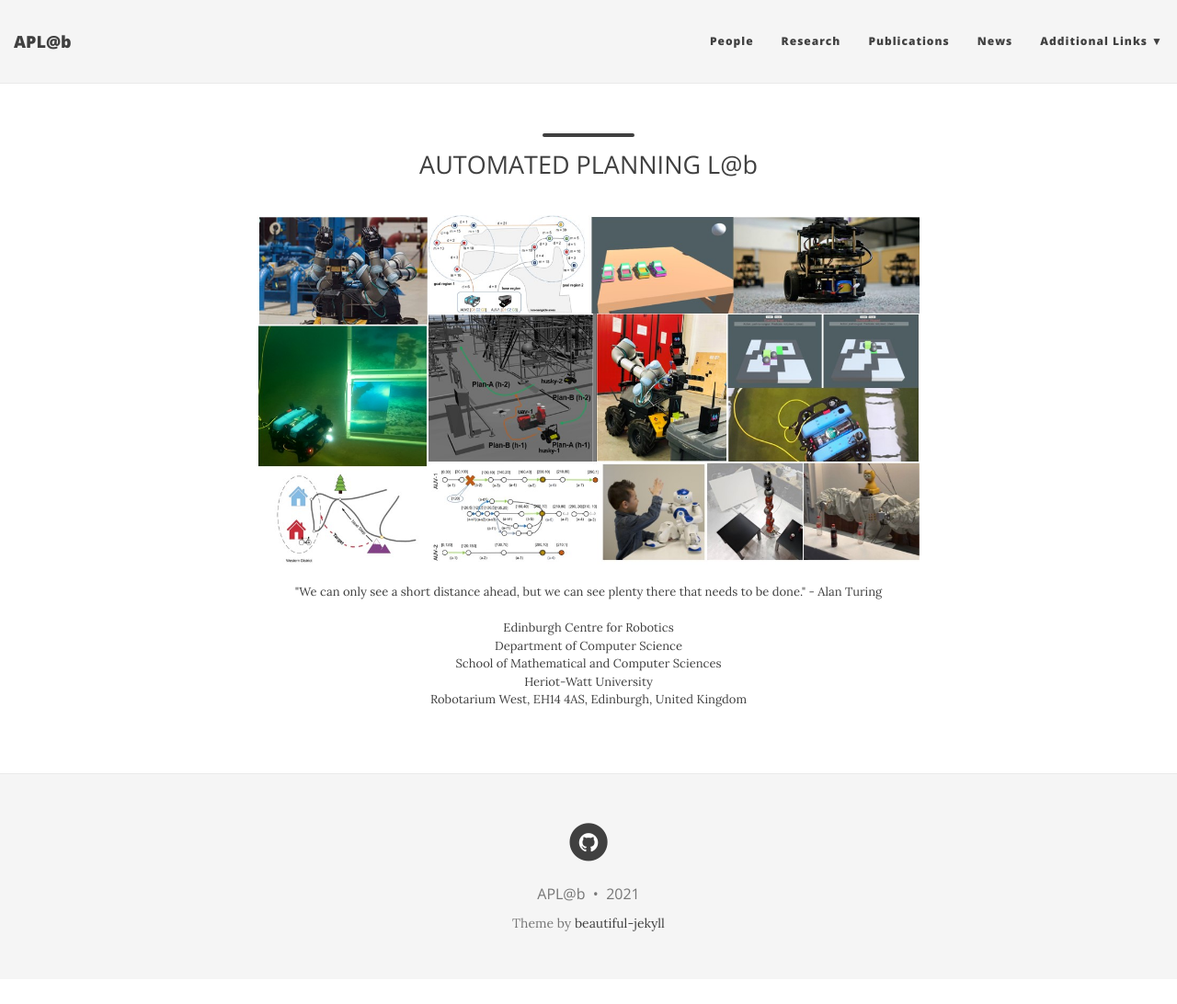
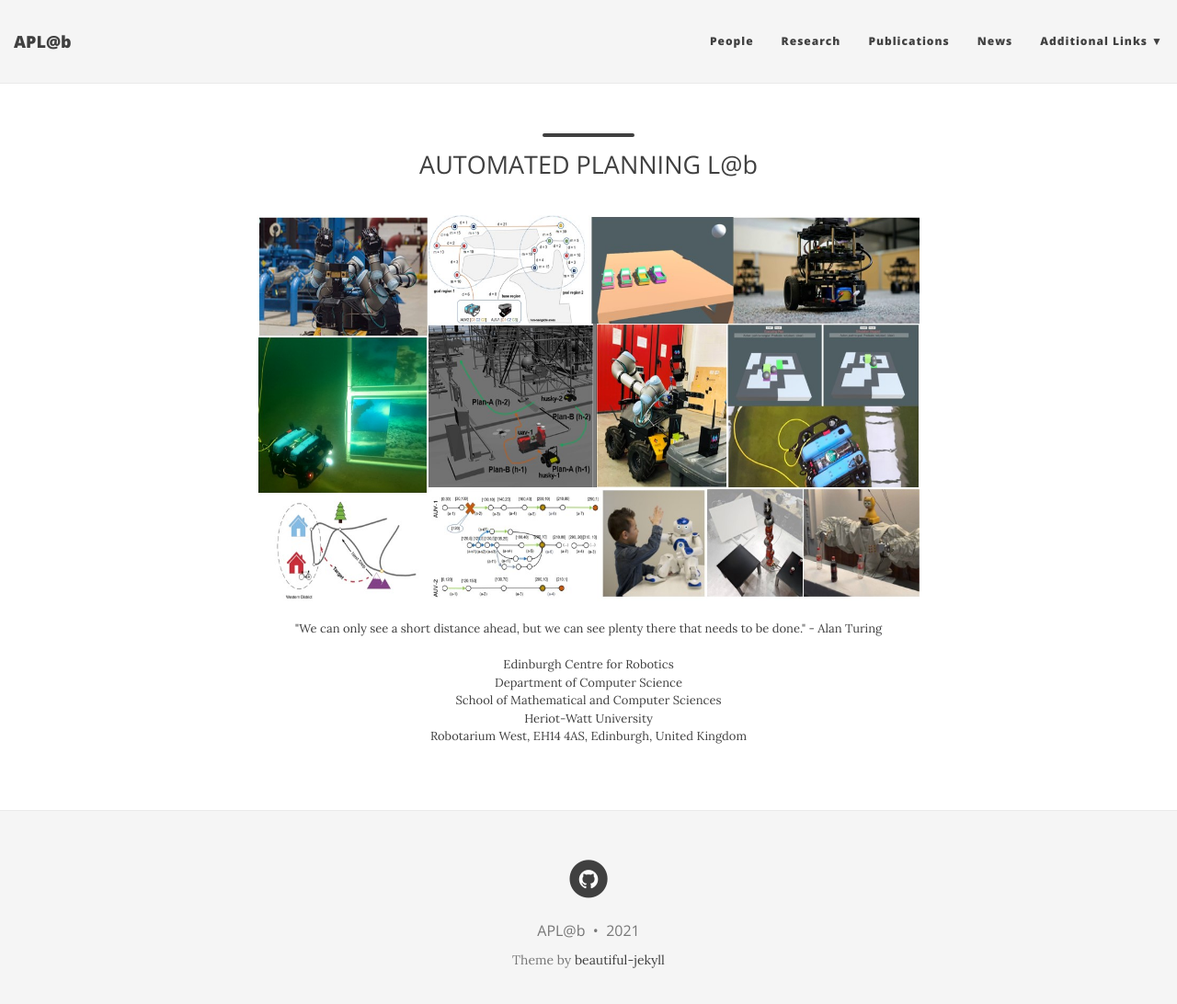
Before and after one commit to aplab2020/aplab2020.github.io, a Jekyll site: the page built from index.html, in a window 1280 px wide and 1105 px high. Shown: the top 1092 px of the window at 92% size. Built offline with Jekyll 4.4.1, drawn with Linux system fonts in a browser that asks for light colours; nearby versions of some CDN libraries.

Commit message:
Update index.html

```diff
--- a/index.html
+++ b/index.html
@@ -5,7 +5,7 @@
 ---
 <body>
 <p align="center">
-<img src="/img/apl.jpg" align="center" width="720" height="380">
+<img src="/img/apl.jpg" align="center" width="720" height="420">
 </p>
 </body>
 
```
